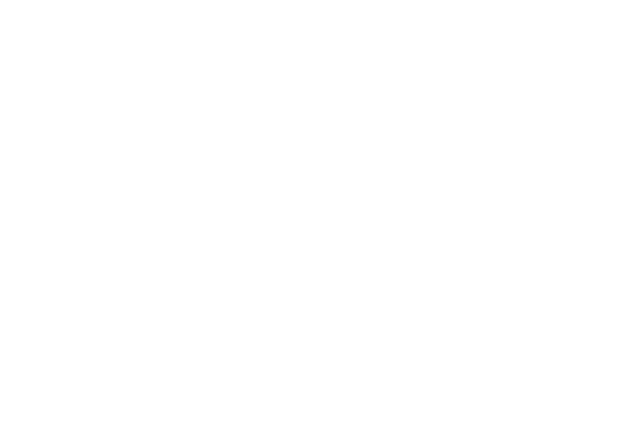
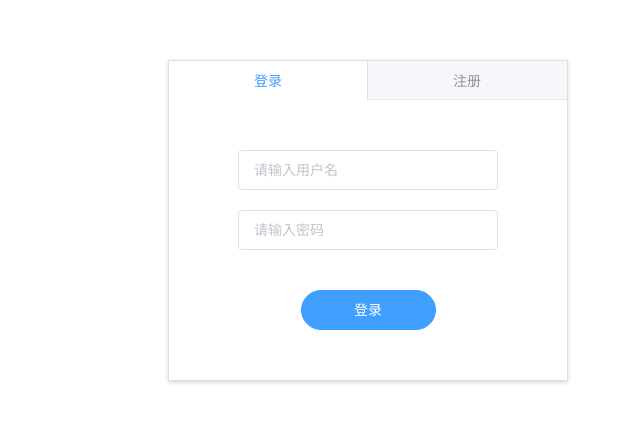
Before and after one commit to NineDawn/helios-view, a Vue app: page /#/ in a window 1280 px wide. Shown: the part 140-562 px from the top of the page, without its empty margins (640-1280 px from the left). Built offline with nearby package versions, Linux system fonts and the light colour scheme.

Commit message:
注册页样式写个大概

```diff
--- /dev/null
+++ b/src/assets/css/register.css
@@ -0,0 +1,41 @@
+.register{
+    width: 400px;
+    height: 400px;
+    margin-top: 200px;
+    margin-left: 800px;
+}
+
+.el-tabs__item {
+    width: 200px;
+    height: 40px;
+}
+
+.register-login-top{
+    margin-top: 35px;
+}
+
+.register-input-top{
+    margin-top: 25px;
+}
+
+.register-input-next{
+    margin-top: 20px;
+}
+
+.el-tabs-content-register{
+    overflow-y: scroll;
+}
+
+::-webkit-scrollbar {
+    display: none;
+}
+
+.register-login-button{
+    margin-top: 40px;
+}
+
+.register-register-button{
+    margin-top: 35px;
+    margin-bottom: 35px;
+    overflow-y: visible;
+}
--- a/src/views/register.vue
+++ b/src/views/register.vue
@@ -1,13 +1,86 @@
 <template>
-  <div></div>
+  <div class="register">
+    <el-tabs type="border-card" v-model="activeName" @tab-click="handleClick">
+      <el-tab-pane label="登录" style="height: 215px">
+        <div class="register-login-top">
+          <el-input v-model="input" placeholder="请输入用户名" style="width: 260px"></el-input>
+        </div>
+        <div class="register-input-next">
+          <el-input v-model="input" placeholder="请输入密码" style="width: 260px"></el-input>
+        </div>
+        <div class="register-login-button">
+          <el-button type="primary" round style="width: 135px">登录</el-button>
+        </div>
+      </el-tab-pane>
+      <el-tab-pane label="注册" style="height: 250px" class="el-tabs-content-register">
+        <div class="register-input-top">
+          <el-input v-model="account.username" placeholder="请输入用户名" style="width: 260px"></el-input>
+        </div>
+        <div class="register-input-next">
+          <el-input v-model="account.password" placeholder="请输入密码" style="width: 260px"></el-input>
+        </div>
+        <div class="register-input-next">
+          <el-input v-model="repassword" placeholder="请重复密码" style="width: 260px"></el-input>
+        </div>
+        <div class="register-input-next">
+          <el-input v-model="account.name" placeholder="请输入姓名" style="width: 260px"></el-input>
+        </div>
+        <div class="register-input-next">
+          <el-input v-model="account.email" placeholder="请输入电子邮箱" style="width: 260px"></el-input>
+        </div>
+        <div class="register-input-next">
+          <el-input v-model="account.mobile" placeholder="请输入手机号" style="width: 260px"></el-input>
+        </div>
+        <div class="register-input-next">
+          <el-input v-model="account.workNumber" placeholder="请输入工号" style="width: 260px"></el-input>
+        </div>
+        <div class="register-input-next">
+          <el-input v-model="account.captcha" placeholder="请输入验证码" style="width: 260px"></el-input>
+        </div>
+        <div class="register-register-button">
+          <el-button type="primary" round style="width: 135px">注册</el-button>
+        </div>
+      </el-tab-pane>
+    </el-tabs>
+  </div>
 </template>
 
 <script>
 export default {
-name: "register"
+  data() {
+    return {
+      account: {
+        username: '',
+        password: '',
+        email: '',
+        mobile: '',
+        name: '',
+        workNumber: '',
+        captcha: ''
+      },
+      input: '',
+      repassword: '',
+      activeName: '0'
+    }
+  },
+  methods:{
+    handleClick(tab){
+      if (tab.index == 0){
+        this.account.username = '';
+        this.account.password = '';
+        this.repassword = '';
+        this.account.name = '';
+        this.account.email = '';
+        this.account.mobile = '';
+        this.account.workNumber = '';
+        this.account.captcha = '';
+      }else if (tab.index == 1){
+        this.input = '';
+      }
+    }
+  }
 }
+
 </script>
 
-<style scoped>
-
-</style>
+<style src="../assets/css/register.css"/>
```
